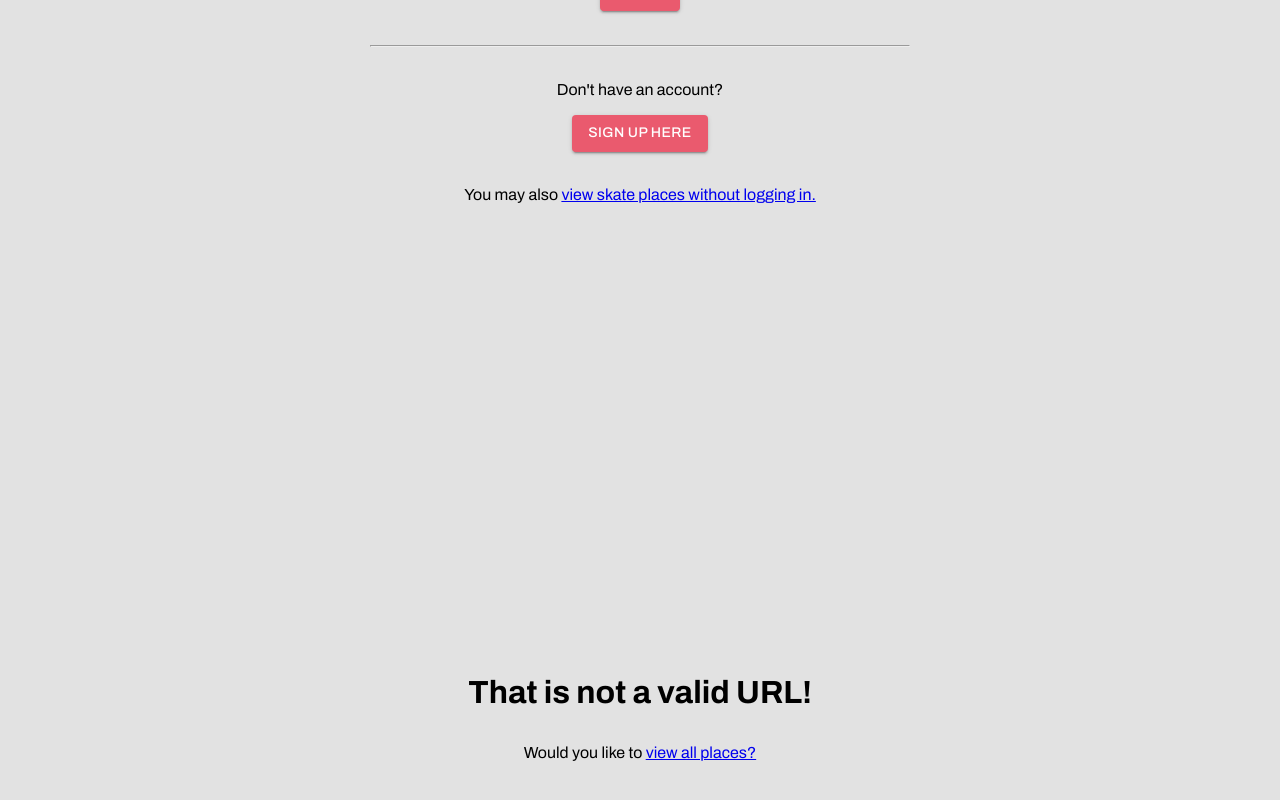
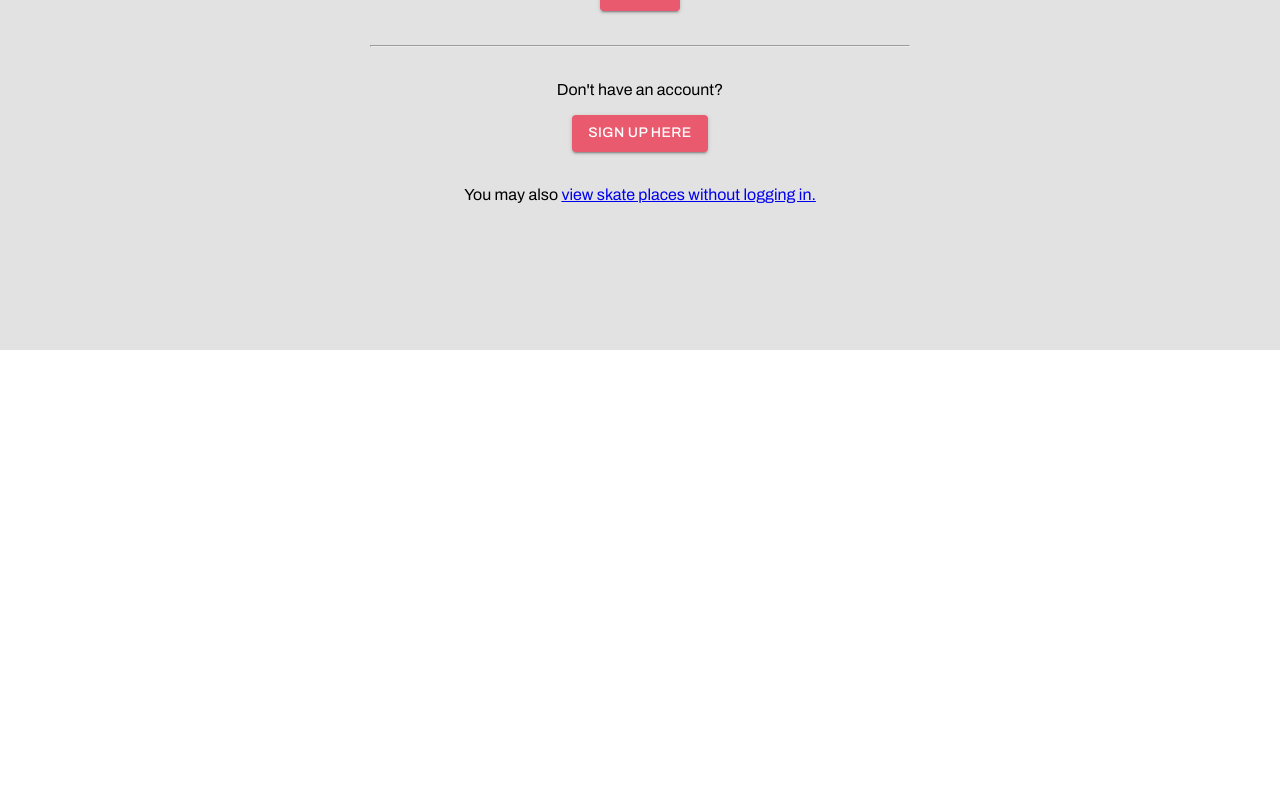
Before and after one commit to jadavianett/Lets-Roll, a React (Create React App) app in the folder client/: page / in a window 1280 px wide. Shown: the part 450-1250 px from the top of the page. After the commit the page ends 800 px from the top, so only its background shows below. Built offline with nearby package versions, Linux system fonts and the light colour scheme.

Commit message:
fixed 404 page

```diff
--- a/client/src/App.js
+++ b/client/src/App.js
@@ -1,5 +1,5 @@
 import "./App.css";
-import { BrowserRouter as Router, Route } from "react-router-dom";
+import { BrowserRouter as Router, Route, Switch } from "react-router-dom";
 import AddNewPlace from "./pages/AddNewPlace";
 import AllPlaces from "./pages/AllPlaces";
 import Login from "./pages/Login";
@@ -31,6 +31,7 @@ function App() {
       <Router>
         <div className="App">
           <AppBarDisplay />
+          <Switch>
             <Route exact path="/" component={Login} />
             <Route exact path="/login" component={Login} />
             <Route exact path="/logout" component={Logout} />
@@ -50,7 +51,8 @@ function App() {
             />
             <ProtectedRoute exact path="/myplaces" component={MyPlaces} />
             <ProtectedRoute exact path="/editplace/:id" component={EditPlace} />
-          <Route path="*" component={PageNotFound} />
+            <Route path="/*" component={PageNotFound} />
+          </Switch>
         </div>
       </Router>
     </AuthContext.Provider>
```
Lines whose indentation alone changed are shown as unchanged.
